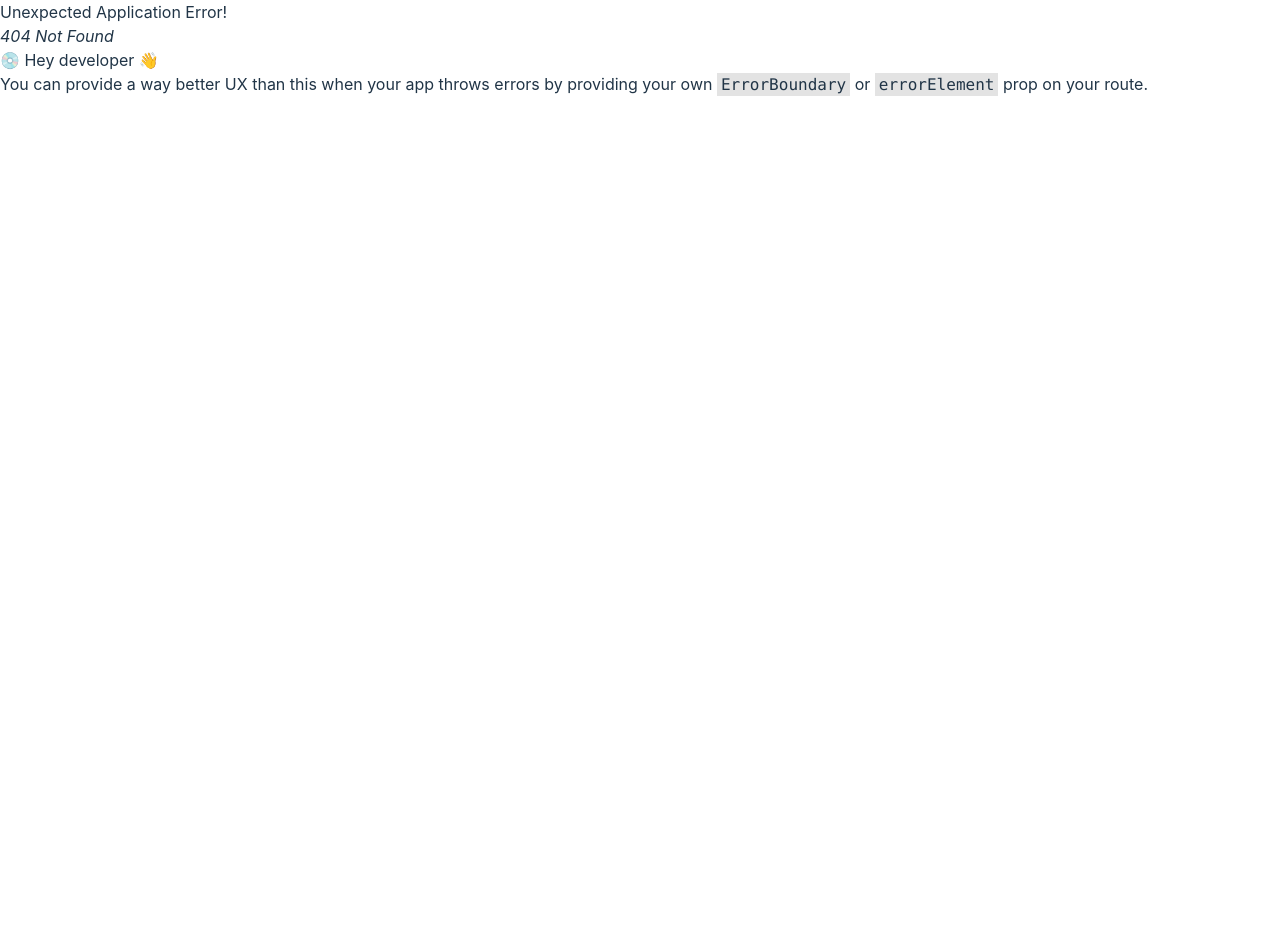
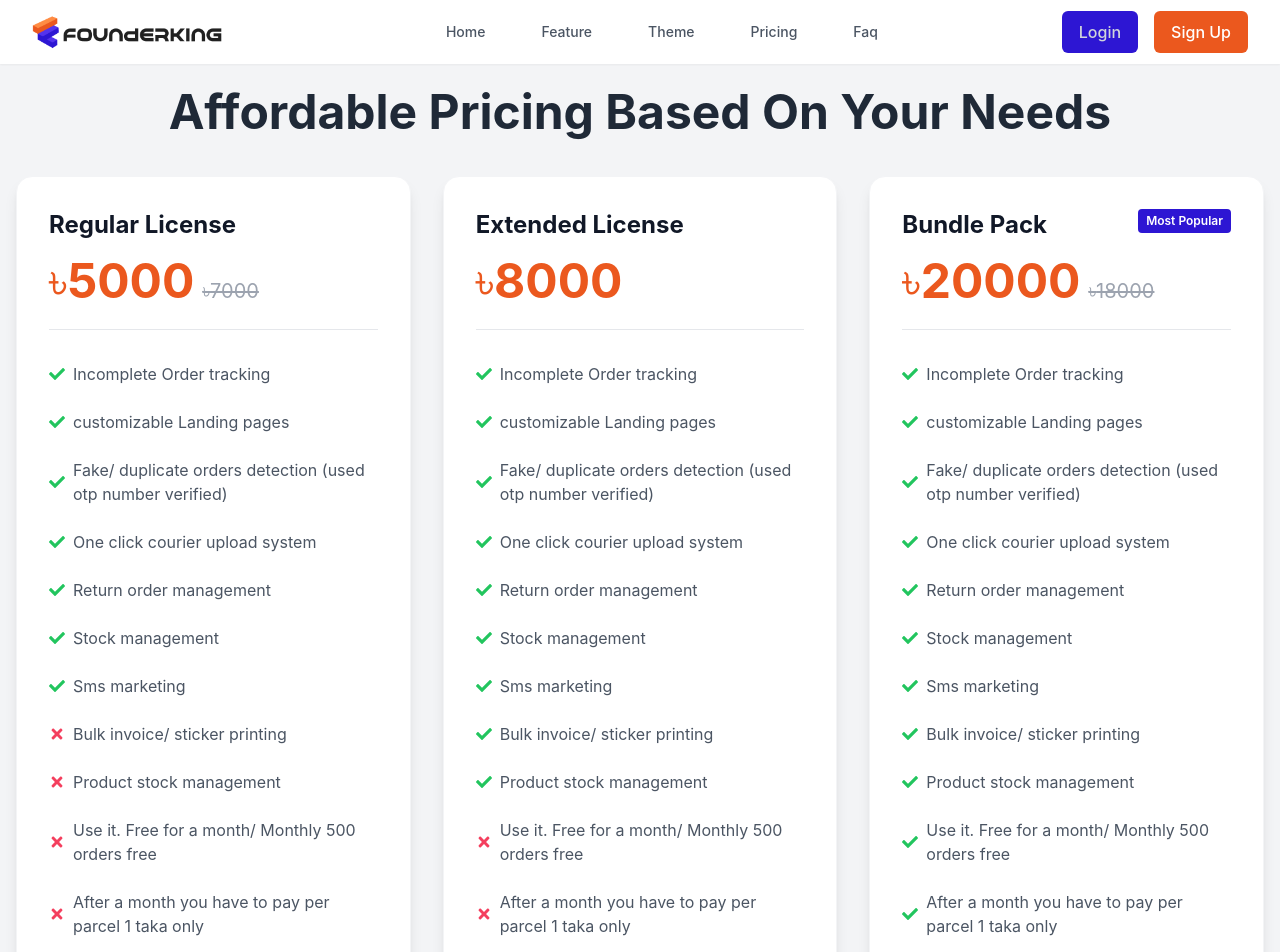
Before and after one commit to iftekharrafti/founder-king-frontend-reactjs, a React (Vite) app: page /pricing in a window 1280 px wide. Before the commit this address had no page. Shown: the top 952 px of the page. Before the commit the page ends 800 px from the top, so only its background shows below. Built offline with nearby package versions, Linux system fonts and the light colour scheme.

Commit message:
Add ServicePage and PricingPage components with routing

```diff
--- /dev/null
+++ b/src/components/pages/PricingPage/PricingPage.jsx
@@ -0,0 +1,84 @@
+import React from 'react';
+import Section from '../../templates/Section/Section';
+import MainTemplate from '../../templates/MainTemplate/MainTemplate';
+import PricingSection from '../../organisms/PricingSection/PricingSection';
+
+const PricingPage = () => {
+    const pricingData = [
+        {
+            title: "Regular License",
+            price: "5000",
+            originalPrice: "7000",
+            features: [
+                { text: "Incomplete Order tracking", included: true },
+                { text: "customizable Landing pages", included: true },
+                { text: "Fake/ duplicate orders detection (used otp number verified)", included: true },
+                { text: "One click courier upload system", included: true },
+                { text: "Return order management", included: true },
+                { text: "Stock management", included: true },
+                { text: "Sms marketing", included: true },
+                { text: "Bulk invoice/ sticker printing", included: false },
+                { text: "Product stock management", included: false },
+                { text: "Use it. Free for a month/ Monthly 500 orders free", included: false },
+                { text: "After a month you have to pay per parcel 1 taka only", included: false },
+                { text: "Chat option (messenger. whatsapp live chat)", included: false },
+            ],
+            buttonText: "Purchase Now",
+        },
+        {
+            title: "Extended License",
+            price: "8000",
+            features: [
+                { text: "Incomplete Order tracking", included: true },
+                { text: "customizable Landing pages", included: true },
+                { text: "Fake/ duplicate orders detection (used otp number verified)", included: true },
+                { text: "One click courier upload system", included: true },
+                { text: "Return order management", included: true },
+                { text: "Stock management", included: true },
+                { text: "Sms marketing", included: true },
+                { text: "Bulk invoice/ sticker printing", included: true },
+                { text: "Product stock management", included: true },
+                { text: "Use it. Free for a month/ Monthly 500 orders free", included: false },
+                { text: "After a month you have to pay per parcel 1 taka only", included: false },
+                { text: "Chat option (messenger. whatsapp live chat)", included: false },
+            ],
+            buttonText: "Purchase Now",
+        },
+        {
+            title: "Bundle Pack",
+            price: "20000",
+            originalPrice: "18000",
+            badge: "Most Popular",
+            features: [
+                { text: "Incomplete Order tracking", included: true },
+                { text: "customizable Landing pages", included: true },
+                { text: "Fake/ duplicate orders detection (used otp number verified)", included: true },
+                { text: "One click courier upload system", included: true },
+                { text: "Return order management", included: true },
+                { text: "Stock management", included: true },
+                { text: "Sms marketing", included: true },
+                { text: "Bulk invoice/ sticker printing", included: true },
+                { text: "Product stock management", included: true },
+                { text: "Use it. Free for a month/ Monthly 500 orders free", included: true },
+                { text: "After a month you have to pay per parcel 1 taka only", included: true },
+                { text: "Chat option (messenger. whatsapp live chat)", included: true },
+            ],
+            buttonText: "Purchase Now",
+        },
+    ];
+    return (
+        <div>
+            <MainTemplate>
+                {/* Pricing Section */}
+                <Section
+                    heading={"Affordable Pricing Based On Your Needs"}
+                    className={"bg-gray-100"}
+                >
+                    <PricingSection pricingData={pricingData} />
+                </Section>
+            </MainTemplate>
+        </div>
+    );
+};
+
+export default PricingPage;
--- /dev/null
+++ b/src/components/pages/ServicePage/ServicePage.jsx
@@ -0,0 +1,68 @@
+import React from 'react';
+import Section from '../../templates/Section/Section';
+import ServicesSection from '../../organisms/ServiceSection/ServicesSection';
+import MainTemplate from '../../templates/MainTemplate/MainTemplate';
+
+const ServicePage = () => {
+    const services = [
+        {
+            imageUrl:
+                "https://images.unsplash.com/photo-1460925895917-afdab827c52f?w=500&auto=format",
+            title: "Incomplete Order tracking",
+            description:
+                "Creating modern, responsive websites using the latest technologies and best practices for optimal user experience.",
+        },
+        {
+            imageUrl:
+                "https://images.unsplash.com/photo-1555774698-0b77e0d5fac6?w=500&auto=format",
+            title: "customizable Landing pages",
+            description:
+                "Developing native and cross-platform mobile applications that deliver seamless experiences across all devices.",
+        },
+        {
+            imageUrl:
+                "https://images.unsplash.com/photo-1551288049-bebda4e38f71?w=500&auto=format",
+            title: "One click courier upload system",
+            description:
+                "Crafting intuitive and beautiful user interfaces that enhance user engagement and satisfaction.",
+        },
+        {
+            imageUrl:
+                "https://images.unsplash.com/photo-1551434678-e076c223a692?w=500&auto=format",
+            title: "Return order management",
+            description:
+                "Implementing scalable cloud infrastructure and services to power your digital transformation journey.",
+        },
+        {
+            imageUrl:
+                "https://images.unsplash.com/photo-1504868584819-f8e8b4b6d7e3?w=500&auto=format",
+            title: "Stock management",
+            description:
+                "Transforming raw data into actionable insights through advanced analytics and visualization.",
+        },
+        {
+            imageUrl:
+                "https://images.unsplash.com/photo-1563986768494-4dee2763ff3f?w=500&auto=format",
+            title: "Sms marketing",
+            description:
+                "Protecting your digital assets with comprehensive security solutions and best practices.",
+        },
+    ];
+    return (
+        <div>
+            <MainTemplate>
+                <Section
+                    heading={"Our Services"}
+                    subHeading={
+                        "Discover our comprehensive range of solutions designed to help your business thrive in the digital age"
+                    }
+                    className={"bg-gray-100"}
+                >
+                    <ServicesSection data={services} />
+                </Section>
+            </MainTemplate>
+        </div>
+    );
+};
+
+export default ServicePage;
```
Also changed, not shown: src/routers/index.jsx (+10 -0 lines).
